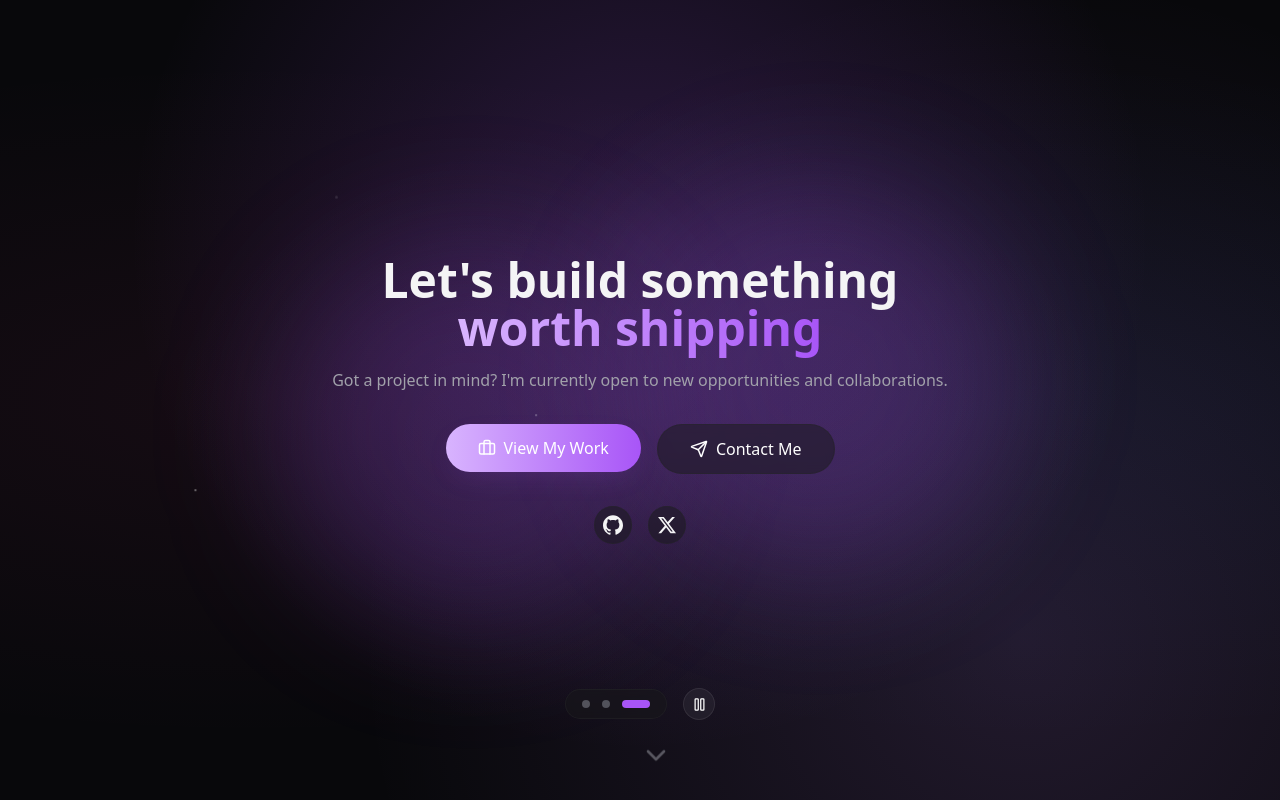
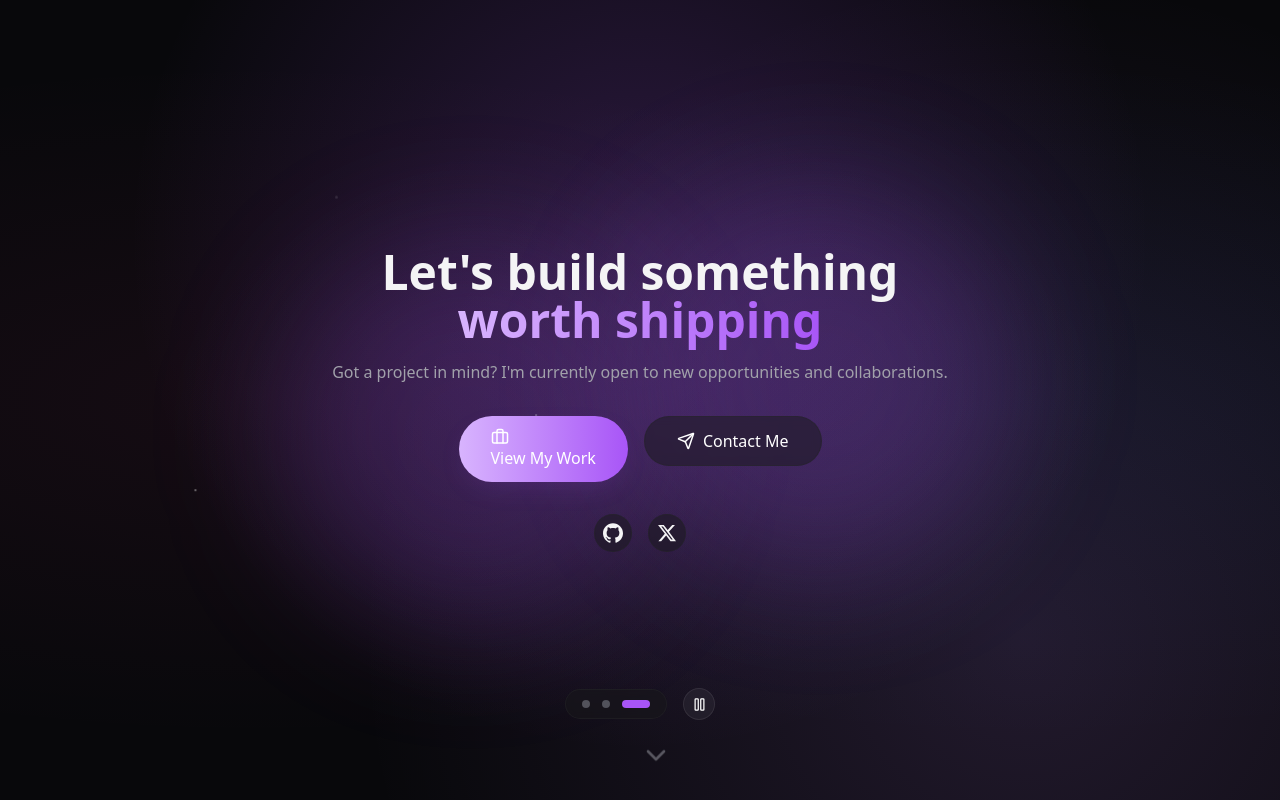
Before and after one commit to jossycodes/portfolio, a Next.js app: page / in a window 1280 px wide. Both pictures are taken after a click on the button 646 px from the left and 704 px from the top of the page. Shown: the top 800 px of the page. Built offline with nearby package versions, Linux system fonts and the light colour scheme.

Commit message:
update Hero.js

```diff
--- a/components/Hero.js
+++ b/components/Hero.js
@@ -402,17 +402,19 @@ function SlideCTA({ accent }) {
         transition={{ delay: 0.32, duration: 0.5, ease }}
         className="flex flex-wrap justify-center gap-4 mb-8"
       >
-        <a href="#projects">
+
           <motion.button
             whileHover={{ scale: 1.05 }}
             whileTap={{ scale: 0.95 }}
             className="px-8 py-3 rounded-full text-white font-medium transition-all flex items-center gap-2 shadow-lg"
             style={{ background: accent.grad, boxShadow: `0 10px 30px -10px ${accent.soft}` }}
           >
+            <a href="#projects">
             <Briefcase size={18} />
             View My Work
+            </a>
           </motion.button>
-        </a>
+
         <a href="#contact">
           <motion.button
             whileHover={{ scale: 1.05 }}
```
